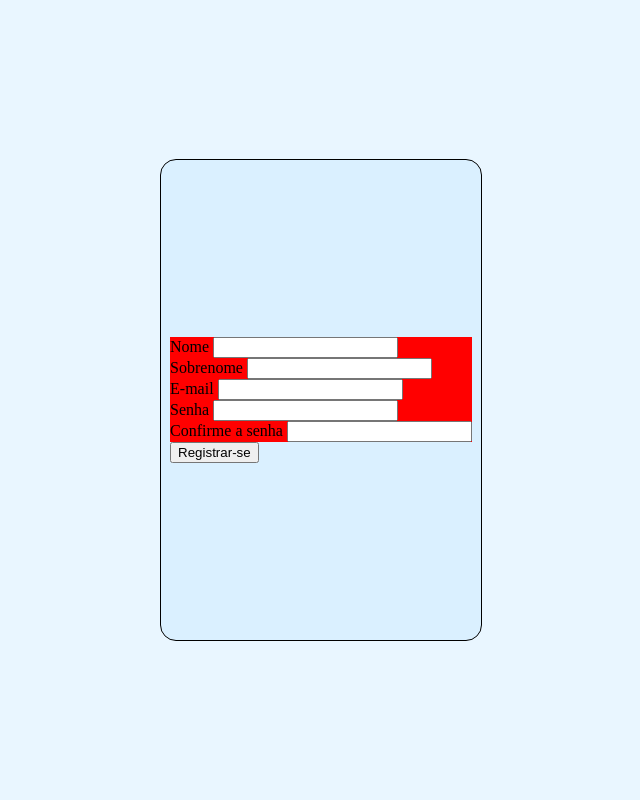
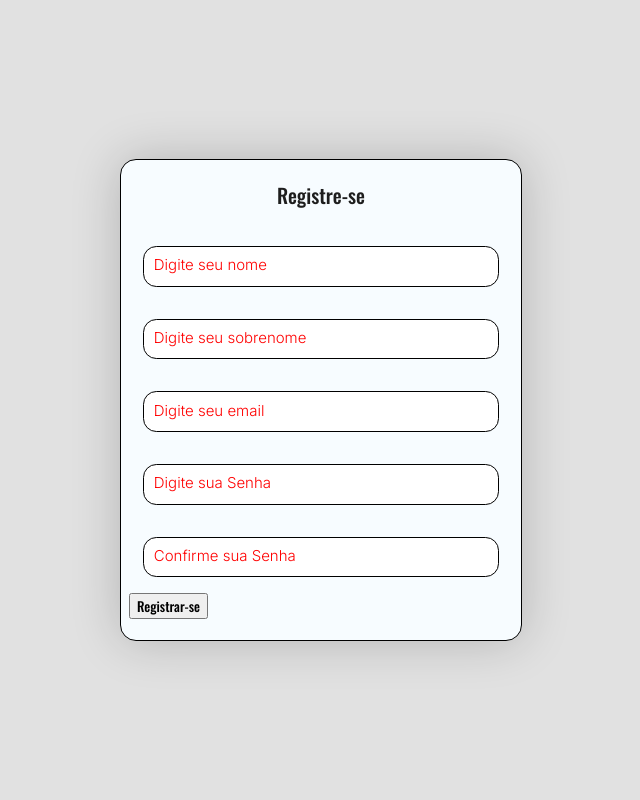
Before and after one commit to LeandroArantesDev/TaskMaker, a PHP site: page /signup.php in a window 1280 px wide. Shown: the whole page, without its empty margins (319-959 px from the left). Run offline with PHP 8.4, Linux system fonts and the light colour scheme; the visitor is signed in with stand-in values (Sample User, id 1).

Commit message:
Atualização CSS

```diff
--- a/assets/css/signup.css
+++ b/assets/css/signup.css
@@ -1,3 +1,7 @@
+* {
+    /* outline: 1px solid red; */
+}
+
 body {
     box-sizing: border-box;
     margin: 0;
@@ -9,19 +13,65 @@ body {
     height: 100vh;
 
     & .form {
-        width: 25%;
-        height: 60%;
+        width: 25em;
+        height: 30em;
         border: 1px solid black;
         background-color: var(--background-color-form-signup);
         border-radius: 1em;
         overflow: hidden;
         display: flex;
         align-items: center;
-        justify-content: center;
+        flex-direction: column;
+        box-shadow: 0px 0px 50px rgba(0, 0, 0, 0.2);
+
+        & p {
+            font-family: "Oswald", sans-serif;
+            font-optical-sizing: auto;
+            font-weight: 500;
+            font-style: normal;
+            color: rgb(30, 30, 30);
+            font-size: 20px;
+        }
 
         & .form-group {
-            width: 100%;
-            background-color: red;
+            width: 22em;
+            padding: 1em;
+            display: flex;
+            align-items: center;
+            flex-direction: column;
+
+            & label {
+                font-family: "Inter", sans-serif;
+                font-optical-sizing: auto;
+                font-weight: 300;
+                font-style: normal;
+            }
+
+            & input {
+                width: 95%;
+                padding: 0.7em;
+                border: 1px solid black;
+                border-radius: 1em;
+                line-height: 20px;
+            }
+
+
+            & ::placeholder {
+                font-family: "Inter", sans-serif;
+                font-optical-sizing: auto;
+                font-weight: 300;
+                font-style: normal;
+                font-size: 15px;
+                color: red;
+
+            }
+        }
+
+        & button {
+            font-family: "Oswald", sans-serif;
+            font-optical-sizing: auto;
+            font-weight: 500;
+            font-style: normal;
         }
     }
 }
--- a/assets/css/variaveis.css
+++ b/assets/css/variaveis.css
@@ -1,8 +1,10 @@
+@import url('https://fonts.googleapis.com/css2?family=Inter:ital,opsz,wght@0,14..32,100..900;1,14..32,100..900&family=Oswald:wght@200..700&display=swap');
+
 :root {
     /* Variáveis Sign-up */
 
-    --background-color-signup: rgb(233, 246, 255);
-    --background-color-form-signup: rgb(218, 240, 255);
+    --background-color-signup: rgb(225, 225, 225);
+    --background-color-form-signup: rgb(247, 252, 255);
 
     /* Variáveis Sign-up */
 }
--- a/signup.php
+++ b/signup.php
@@ -15,33 +15,31 @@ $_SESSION['_csrf'] = (isset($_SESSION['_csrf'])) ? $_SESSION['_csrf'] : hash('sh
 
 <body>
     <div class="form">
+        <p>Registre-se</p>
         <form action="auth/register.php" method="post">
             <input type="hidden" name="_csrf" value="<?php echo htmlentities($_SESSION['_csrf']) ?>">
 
             <div class="form-group">
-                <label for="nome">Nome</label>
                 <input type="text" name="nome" id="nome" required pattern="[A-Za-zÀ-ÿ\s]{2,}"
-                    title="Digite um nome válido (apenas letras e espaços)">
+                    title="Digite um nome válido (apenas letras e espaços)" placeholder="Digite seu nome">
             </div>
             <div class="form-group">
-                <label for="sobrenome">Sobrenome</label>
                 <input type="text" name="sobrenome" id="sobrenome" required pattern="[A-Za-zÀ-ÿ\s]{2,}"
-                    title="Digite um sobrenome válido (apenas letras e espaços)">
+                    title="Digite um sobrenome válido (apenas letras e espaços)" placeholder="Digite seu sobrenome">
             </div>
             <div class="form-group">
-                <label for="email">E-mail</label>
-                <input type="email" name="email" id="email" required>
+                <input type="email" name="email" id="email" required placeholder="Digite seu email">
             </div>
             <div class="form-group">
-                <label for="senha">Senha</label>
                 <input type="password" name="senha" id="senha" required
                     pattern="(?=.*[a-z])(?=.*[A-Z])(?=.*\d)(?=.*[\W_]).{8,}"
-                    title="A senha deve ter no mínimo 8 caracteres, com letras maiúsculas, minúsculas, números e símbolos.">
+                    title="A senha deve ter no mínimo 8 caracteres, com letras maiúsculas, minúsculas, números e símbolos."
+                    placeholder="Digite sua Senha">
             </div>
 
             <div class="form-group">
-                <label for="confirmarsenha">Confirme a senha</label>
-                <input type="password" name="confirmarsenha" id="confirmarsenha" required>
+                <input type="password" name="confirmarsenha" id="confirmarsenha" required
+                    placeholder="Confirme sua Senha">
             </div>
 
             <button type="submit">Registrar-se</button>
```
